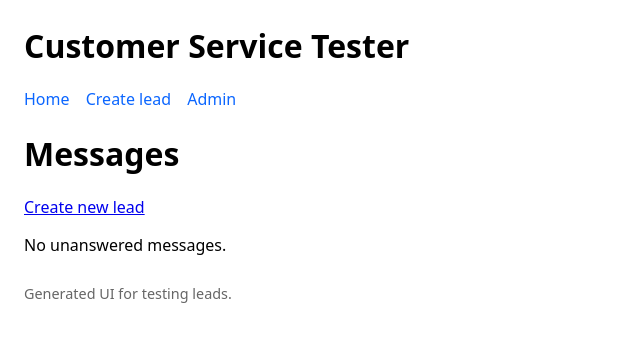
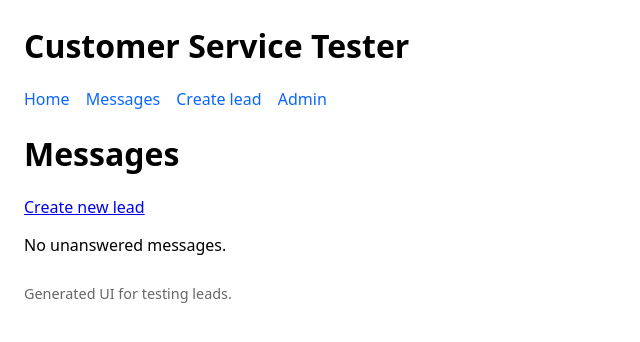
Before and after one commit to lundmj/customer-service-tester, a Django app: page /messages/ in a window 1280 px wide. Shown: the top 342 px of the page, without its empty margins (0-640 px from the left). Run offline with Django 5.2, Linux system fonts and the light colour scheme; data that the repository does not hold is empty.

Commit message:
Add messages list link

```diff
--- a/templates/base.html
+++ b/templates/base.html
@@ -18,6 +18,7 @@
         <h1>{% block header %}Customer Service Tester{% endblock %}</h1>
         <nav>
           <a href="/">Home</a>
+          <a href="/messages/">Messages</a>
           <a href="/messages/create-lead/">Create lead</a>
           <a href="/admin/">Admin</a>
         </nav>
```
